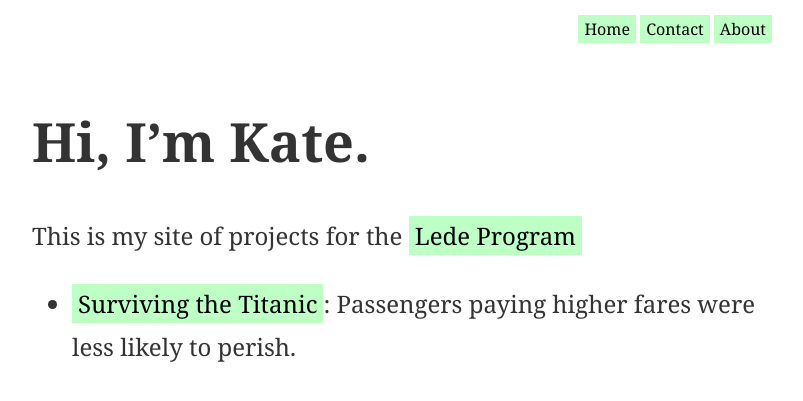
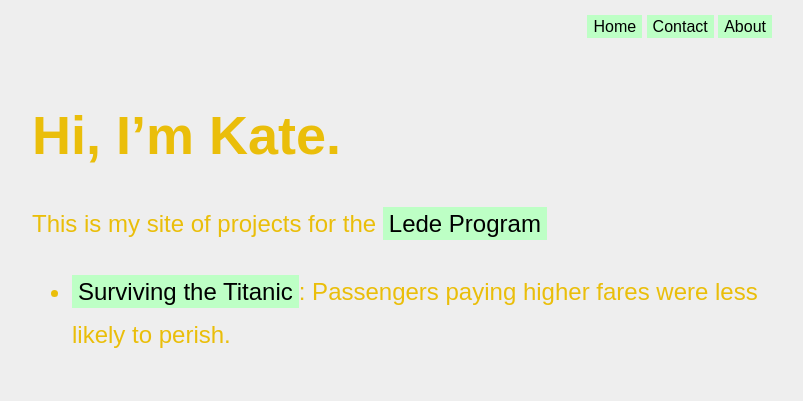
Before and after one commit to kcough/data-studio-projects, a Jekyll site: the page built from docs/index.md, in a window 1280 px wide. Shown: the top 401 px of the page, without its empty margins (233-1036 px from the left). Built offline with Jekyll 4.4.1, drawn with Linux system fonts in a browser that asks for light colours; our own code applies the rules of GitHub Pages for plain Markdown files.

Commit message:
css changes

```diff
--- a/docs/assets/css/main.css
+++ b/docs/assets/css/main.css
@@ -1,10 +1,15 @@
+body {
+    background-color: #eeeeee;
+}
+
 .container {
   width: 750px;
   color: #333;
   margin: 0 auto;
   padding-bottom: 60px;
   padding-top: 60px;
-  font-family: Georgia, sans-serif;
+  color: #eabe0a;
+  font-family: Cabin, sans-serif;
   position: relative;
 }
 
```
